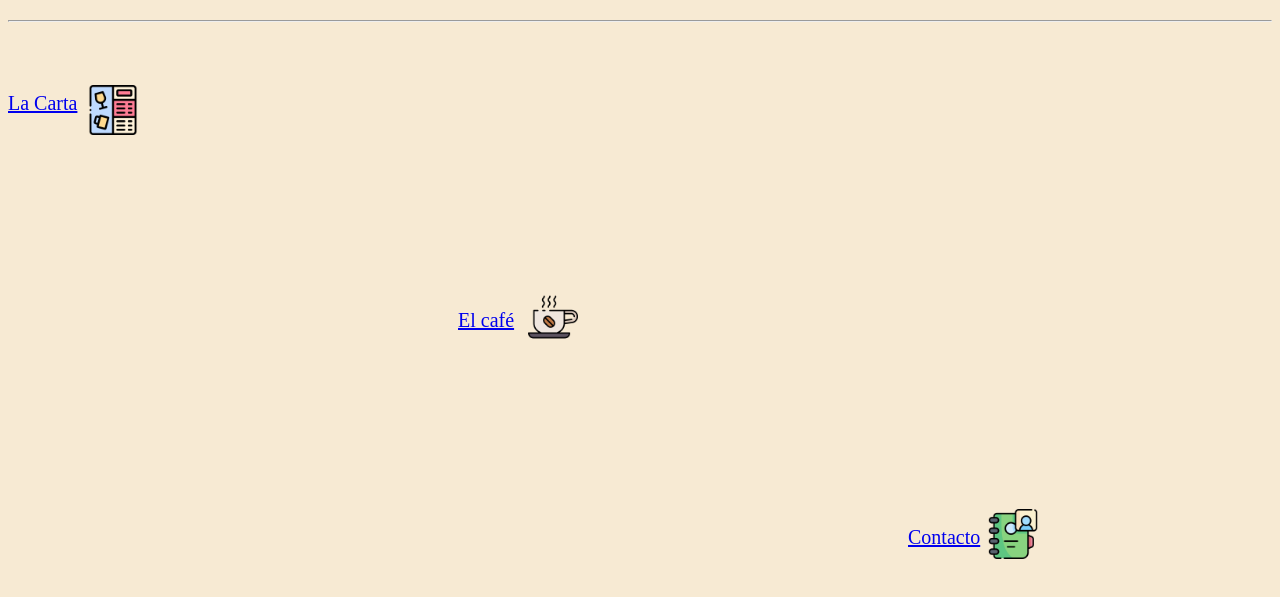
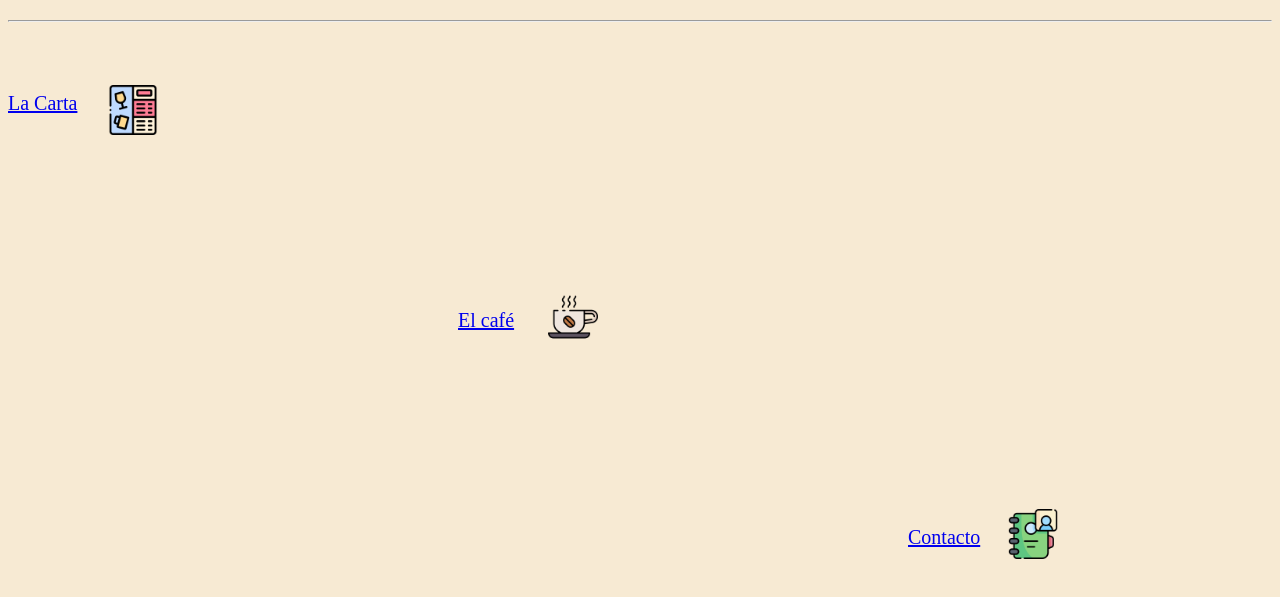
Before and after one commit to idali91/Pract4, a plain HTML site: page index.html in a window 1280 px wide. Shown: the part 105-702 px from the top of the page. Drawn offline with Linux system fonts and the light colour scheme.

Commit message:
posicion

```diff
--- a/style.css
+++ b/style.css
@@ -38,14 +38,14 @@ p.contacto{
 
 img.menu{
     position: relative;
-    left: 80px;
+    left: 100px;
     width: 50px;
     height: 50px;
 }
 img.cafe{
     position: relative;
     top: 90px;
-    left: 520px;
+    left: 540px;
     width: 50px;
     height: 50px;
 }
@@ -53,7 +53,7 @@ img.cafe{
 img.contacto{
     position: relative;
     top:190px;
-    left:980px;
+    left:1000px;
     width: 50px;
     height: 50px;
 }
```
